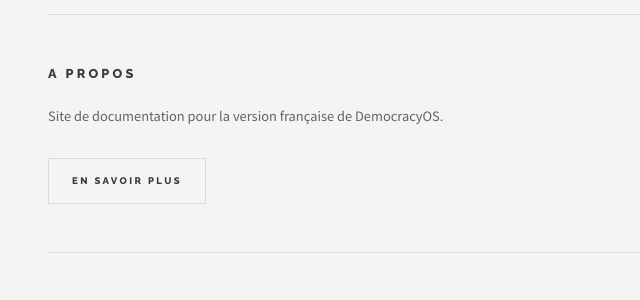
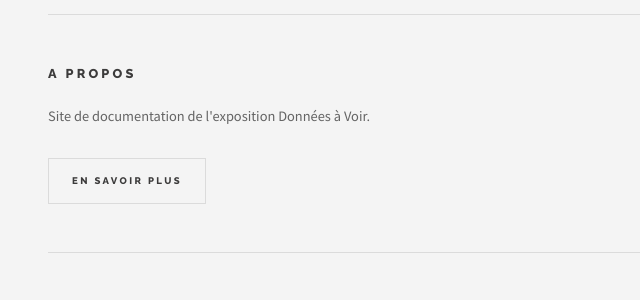
Before and after one commit to nanterre/donneesavoir, a Jekyll site: the page built from index.html, in a window 1280 px wide and 900 px high, scrolled down 1921 px. Shown: the part 491-791 px from the top of the window, without its empty margins (0-640 px from the left). Built offline with Jekyll 4.4.1, drawn with Linux system fonts in a browser that asks for light colours; nearby versions of some CDN libraries; library files that are not in the unit come from our copies.

Commit message:
Update _config.yml

```diff
--- a/_config.yml
+++ b/_config.yml
@@ -1,12 +1,12 @@
 # Site settings
-title: Docs FR DemocracyOS
-email: contact@democracyos.eu
+title: Données à voir
+email: participez@mairie-nanterre.fr
 description: > # this means to ignore newlines until "baseurl:"
-  Site de documentation pour la version française de DemocracyOS.
-baseurl: "/docs-fr" # the subpath of your site, e.g. /blog/
-url: "http:/democracyos.eu/docs-fr" # the base hostname & protocol for your site
-twitter_username: democracyos_fr
-github_username:  democracy-os-fr
+  Site de documentation de l'exposition Données à Voir.
+baseurl: "/donneesavoir" # the subpath of your site, e.g. /blog/
+url: "http:/nanterre.github.io/donneesavoir" # the base hostname & protocol for your site
+twitter_username: nanterredigital
+github_username:  nanterre
 
 # Build settings
 markdown: kramdown
```
